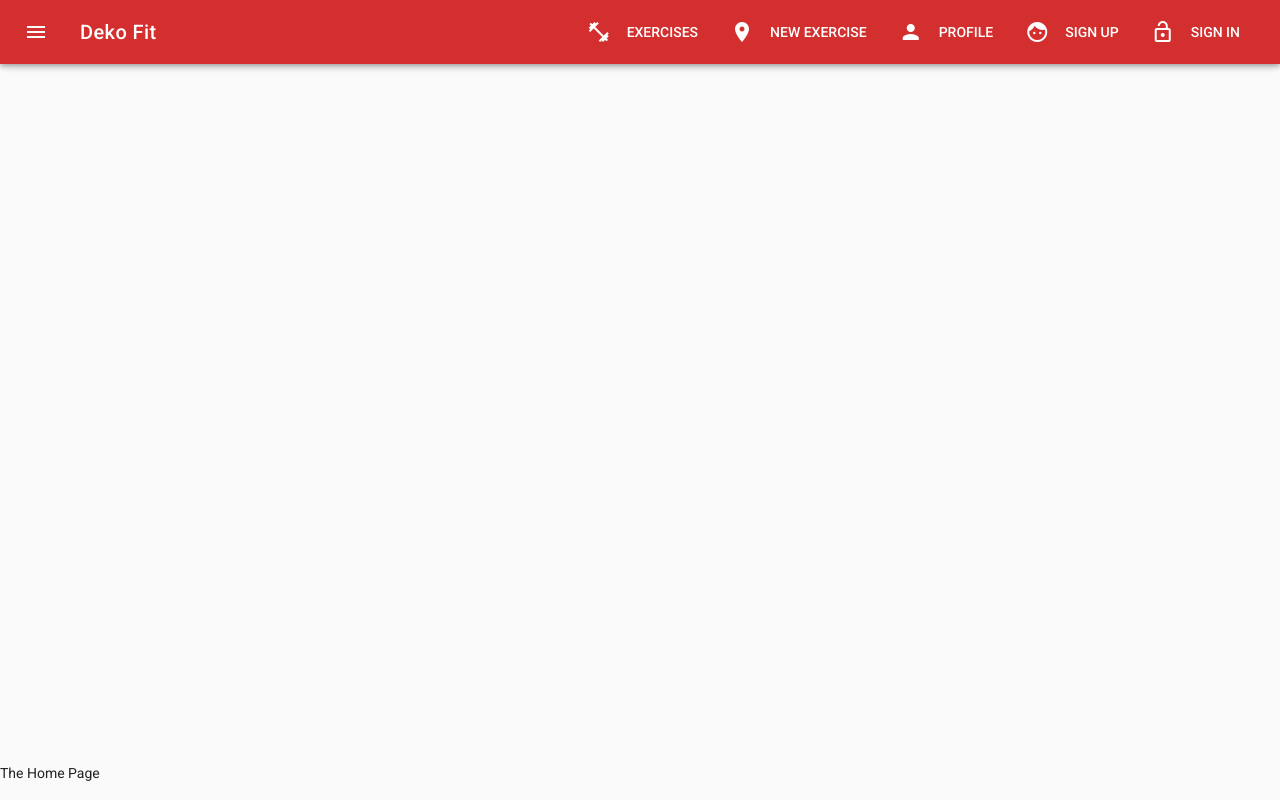
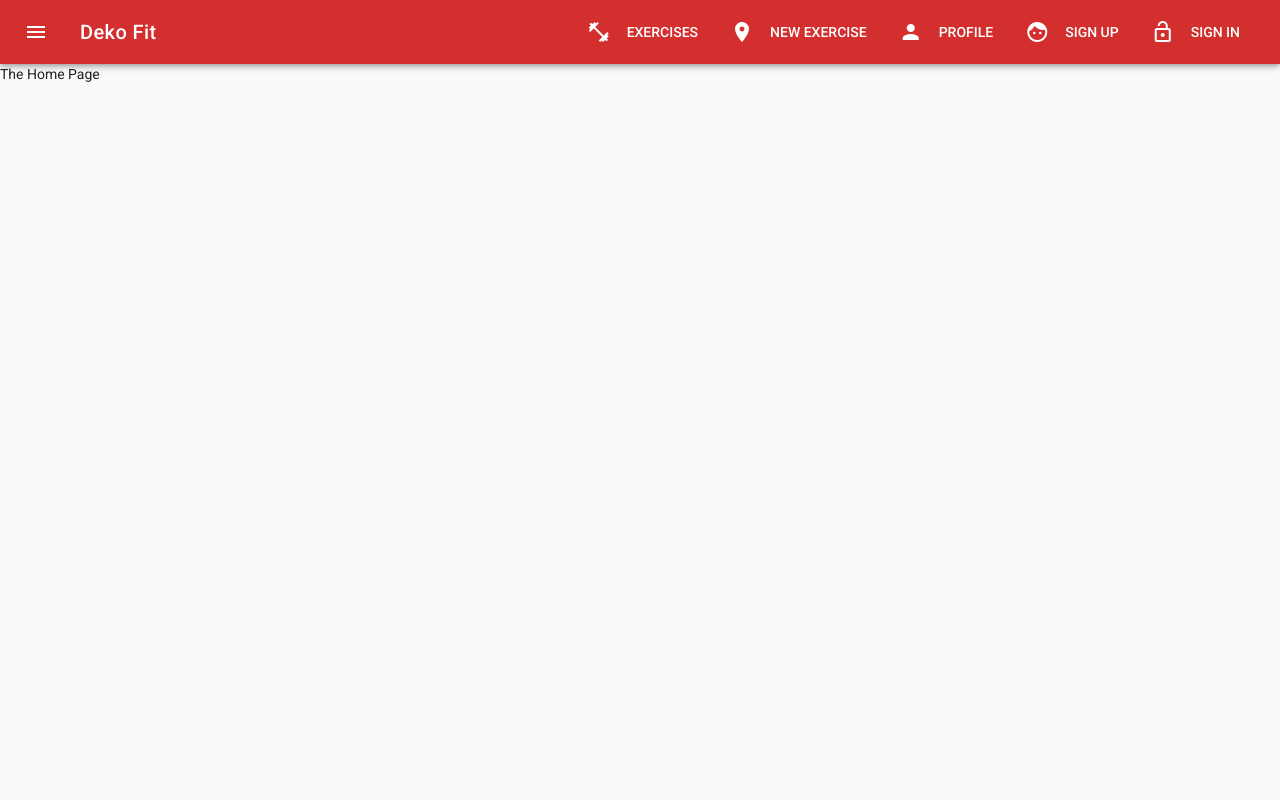
Before and after one commit to Hi9Here/deko-view, a Vue app: page / in a window 1280 px wide. Built offline with nearby package versions, Linux system fonts and the light colour scheme.

Commit message:
signup page

```diff
--- a/src/App.vue
+++ b/src/App.vue
@@ -10,6 +10,9 @@
           {{ item.title }}</v-btn>
       </v-toolbar-items>
     </v-toolbar>
+    <main>
+      <router-view></router-view>
+    </main>
       <v-navigation-drawer v-model="drawer">
         <v-list>
           <v-list-tile v-for="item in menuItems" :key="item.title">
@@ -20,9 +23,6 @@
           </v-list-tile>
         </v-list>
       </v-navigation-drawer>
-    <main>
-      <router-view></router-view>
-    </main>
   </v-app>
 </template>
 
--- a/src/router/index.js
+++ b/src/router/index.js
@@ -40,5 +40,6 @@ export default new Router({
       name: 'Signin',
       component: Signin
     }
-  ]
+  ],
+  mode: 'history'
 })
```
